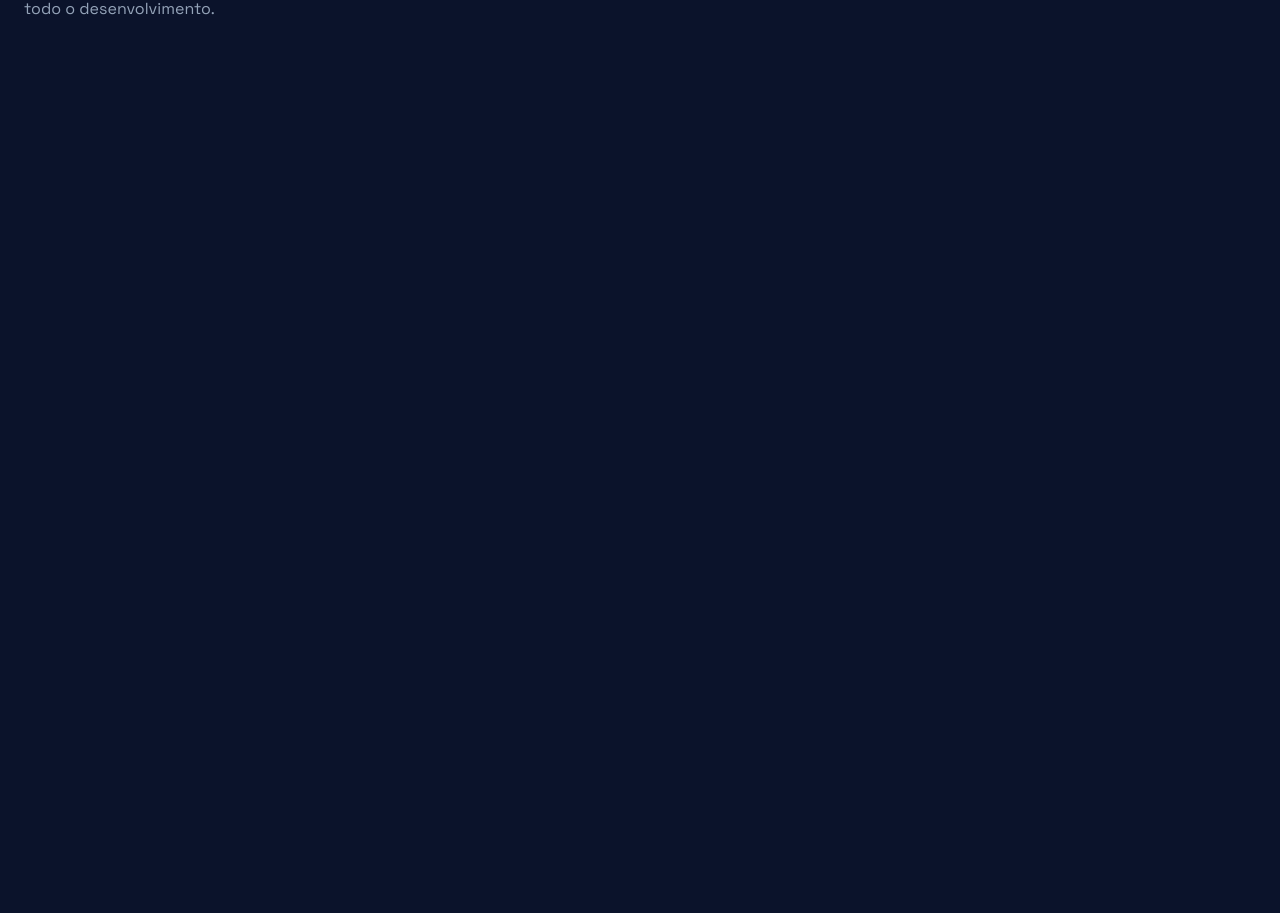
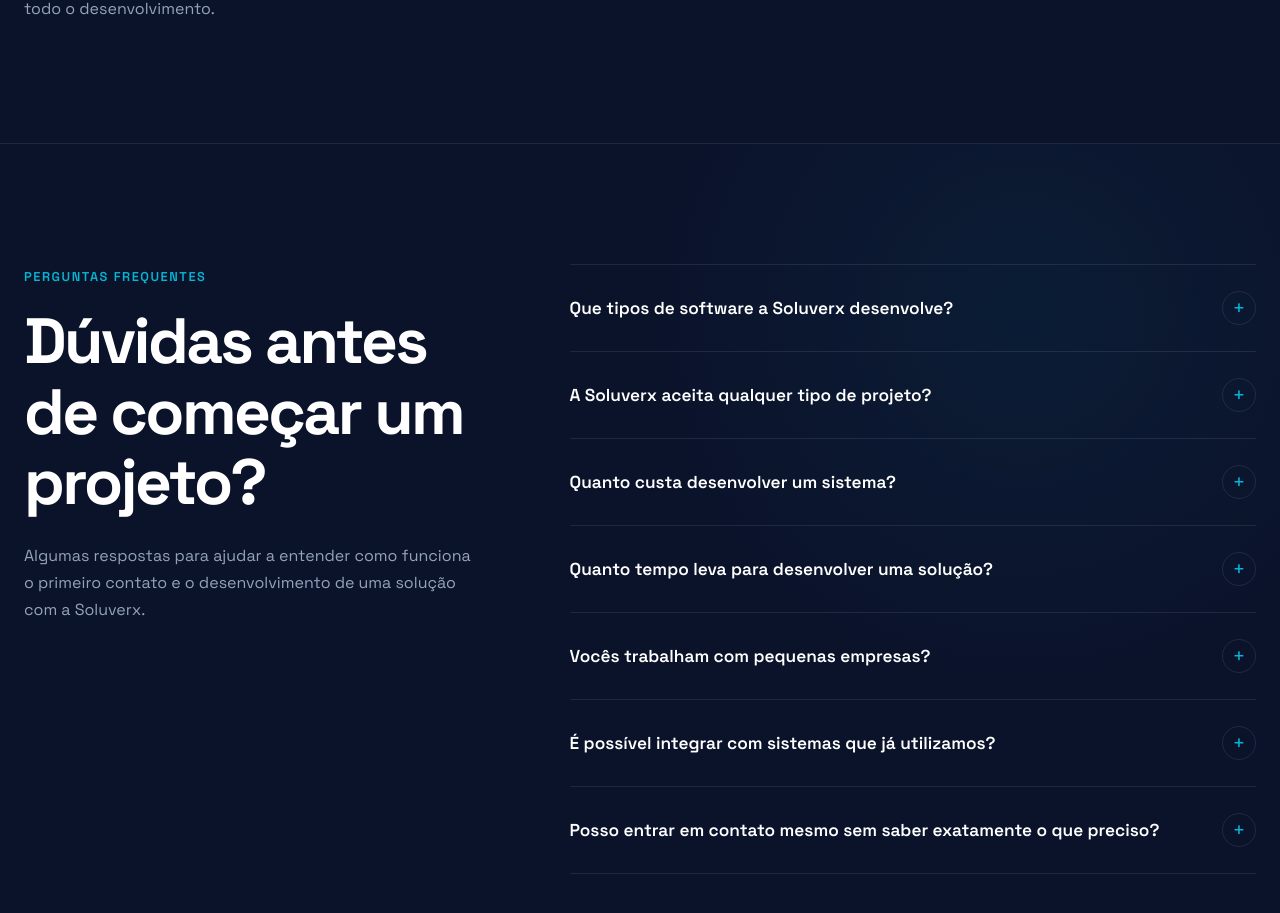
Before and after one commit to Soluverx/soluverx-site, a React (Vite) app: page / in a window 1280 px wide. Shown: the part 6296-7209 px from the top of the page. Before the commit the page ends 6439 px from the top, so only its background shows below. Built offline with nearby package versions, Linux system fonts and the light colour scheme.

Commit message:
cria secao de faq

```diff
--- a/src/App.tsx
+++ b/src/App.tsx
@@ -5,6 +5,7 @@
 import Process from './sections/Process/Process'
 import Differentials from './sections/Differentials/Differentials'
 import About from './sections/About/About'
+import FAQ from './sections/FAQ/FAQ'
 
 function App() {
   return (
@@ -18,6 +19,7 @@
         <Process />
         <Differentials />
         <About />
+        <FAQ />
       </main>
     </>
   )
--- /dev/null
+++ b/src/sections/FAQ/FAQ.css
@@ -0,0 +1,200 @@
+.faq {
+  padding: 120px 0;
+
+  border-top: 1px solid var(--border-color);
+
+  background:
+    radial-gradient(
+      circle at 80% 20%,
+      rgba(6, 182, 212, 0.06),
+      transparent 30%
+    ),
+    var(--color-background);
+}
+
+.faq__container {
+  width: min(
+    calc(100% - (var(--container-padding) * 2)),
+    var(--container-width)
+  );
+
+  margin: 0 auto;
+
+  display: grid;
+  grid-template-columns: 0.8fr 1.2fr;
+  gap: 88px;
+}
+
+.faq__header {
+  max-width: 520px;
+}
+
+.faq__eyebrow {
+  display: inline-block;
+
+  margin-bottom: 20px;
+
+  color: var(--color-cyan);
+
+  font-size: 0.8rem;
+  font-weight: 600;
+
+  letter-spacing: 0.12em;
+  text-transform: uppercase;
+}
+
+.faq__title {
+  font-size: clamp(2.4rem, 5vw, 4.2rem);
+  font-weight: 700;
+
+  letter-spacing: -0.04em;
+}
+
+.faq__intro {
+  margin-top: 24px;
+
+  color: var(--color-text-secondary);
+
+  font-size: 1rem;
+  line-height: 1.7;
+}
+
+.faq__list {
+  border-top: 1px solid var(--border-color);
+}
+
+.faq-item {
+  border-bottom: 1px solid var(--border-color);
+}
+
+.faq-item__button {
+  width: 100%;
+
+  padding: 26px 0;
+
+  display: flex;
+  align-items: center;
+  justify-content: space-between;
+  gap: 24px;
+
+  border: 0;
+
+  background: transparent;
+  color: var(--color-white);
+
+  text-align: left;
+
+  cursor: pointer;
+}
+
+.faq-item__question {
+  font-size: 1.08rem;
+  font-weight: 600;
+  line-height: 1.4;
+}
+
+.faq-item__icon {
+  width: 34px;
+  height: 34px;
+
+  flex-shrink: 0;
+
+  display: flex;
+  align-items: center;
+  justify-content: center;
+
+  border: 1px solid var(--border-color);
+  border-radius: 50%;
+
+  color: var(--color-cyan);
+
+  font-size: 1.3rem;
+  font-weight: 400;
+
+  transition:
+    border-color var(--transition-default),
+    background var(--transition-default),
+    transform var(--transition-default);
+}
+
+.faq-item__button:hover .faq-item__icon {
+  border-color: rgba(6, 182, 212, 0.4);
+  background: rgba(6, 182, 212, 0.06);
+}
+
+.faq-item__answer {
+  display: grid;
+  grid-template-rows: 0fr;
+
+  transition: grid-template-rows var(--transition-default);
+}
+
+.faq-item__answer-inner {
+  overflow: hidden;
+}
+
+.faq-item__answer p {
+  max-width: 680px;
+
+  padding: 0 58px 0 0;
+
+  color: var(--color-text-secondary);
+
+  font-size: 0.95rem;
+  line-height: 1.7;
+
+  opacity: 0;
+
+  transform: translateY(-6px);
+
+  transition:
+    opacity var(--transition-default),
+    transform var(--transition-default),
+    padding var(--transition-default);
+}
+
+.faq-item--open .faq-item__answer {
+  grid-template-rows: 1fr;
+}
+
+.faq-item--open .faq-item__answer p {
+  padding-bottom: 26px;
+
+  opacity: 1;
+
+  transform: translateY(0);
+}
+
+.faq-item--open .faq-item__icon {
+  border-color: rgba(6, 182, 212, 0.4);
+  background: rgba(6, 182, 212, 0.08);
+}
+
+@media (max-width: 900px) {
+  .faq__container {
+    grid-template-columns: 1fr;
+    gap: 56px;
+  }
+
+  .faq__header {
+    max-width: 680px;
+  }
+}
+
+@media (max-width: 640px) {
+  .faq {
+    padding: 88px 0;
+  }
+
+  .faq-item__button {
+    padding: 22px 0;
+  }
+
+  .faq-item__question {
+    font-size: 1rem;
+  }
+
+  .faq-item__answer p {
+    padding-right: 0;
+  }
+}
--- /dev/null
+++ b/src/sections/FAQ/FAQ.tsx
@@ -0,0 +1,105 @@
+import { useState } from 'react'
+import './FAQ.css'
+
+const questions = [
+  {
+    question: 'Que tipos de software a Soluverx desenvolve?',
+    answer:
+      'Desenvolvemos sistemas sob medida, dashboards, automações, integrações, ferramentas internas e MVPs, sempre partindo da necessidade real de cada projeto.',
+  },
+  {
+    question: 'A Soluverx aceita qualquer tipo de projeto?',
+    answer:
+      'Cada demanda é analisada antes de qualquer compromisso. Avaliamos necessidade, complexidade, prazo, viabilidade e capacidade de atendimento antes de confirmar o projeto.',
+  },
+  {
+    question: 'Quanto custa desenvolver um sistema?',
+    answer:
+      'O valor depende do escopo, da complexidade, das integrações necessárias e do tempo de desenvolvimento. Por isso, o orçamento é definido somente após entendermos melhor a necessidade.',
+  },
+  {
+    question: 'Quanto tempo leva para desenvolver uma solução?',
+    answer:
+      'O prazo varia de acordo com o tamanho e a complexidade do projeto. Depois da etapa de entendimento e planejamento, conseguimos estimar o desenvolvimento com mais segurança.',
+  },
+  {
+    question: 'Vocês trabalham com pequenas empresas?',
+    answer:
+      'Sim. A Soluverx atende empresas e negócios que precisam organizar processos, reduzir tarefas manuais, integrar informações ou criar soluções específicas para sua operação.',
+  },
+  {
+    question: 'É possível integrar com sistemas que já utilizamos?',
+    answer:
+      'Em muitos casos, sim. A possibilidade depende de como o sistema atual disponibiliza os dados, por exemplo por API, arquivos, relatórios ou outros meios de integração.',
+  },
+  {
+    question: 'Posso entrar em contato mesmo sem saber exatamente o que preciso?',
+    answer:
+      'Sim. Você pode explicar o problema, a dificuldade ou o processo que gostaria de melhorar. A partir disso, ajudamos a entender se uma solução de software faz sentido.',
+  },
+]
+
+function FAQ() {
+  const [openIndex, setOpenIndex] = useState<number | null>(null)
+
+  function toggleQuestion(index: number) {
+    setOpenIndex((currentIndex) =>
+      currentIndex === index ? null : index,
+    )
+  }
+
+  return (
+    <section className="faq" id="faq">
+      <div className="faq__container">
+        <div className="faq__header">
+          <span className="faq__eyebrow">Perguntas frequentes</span>
+
+          <h2 className="faq__title">
+            Dúvidas antes de começar um projeto?
+          </h2>
+
+          <p className="faq__intro">
+            Algumas respostas para ajudar a entender como funciona o primeiro
+            contato e o desenvolvimento de uma solução com a Soluverx.
+          </p>
+        </div>
+
+        <div className="faq__list">
+          {questions.map((item, index) => {
+            const isOpen = openIndex === index
+
+            return (
+              <article
+                className={`faq-item ${isOpen ? 'faq-item--open' : ''}`}
+                key={item.question}
+              >
+                <button
+                  className="faq-item__button"
+                  type="button"
+                  onClick={() => toggleQuestion(index)}
+                  aria-expanded={isOpen}
+                >
+                  <span className="faq-item__question">
+                    {item.question}
+                  </span>
+
+                  <span className="faq-item__icon" aria-hidden="true">
+                    {isOpen ? '−' : '+'}
+                  </span>
+                </button>
+
+                <div className="faq-item__answer">
+                  <div className="faq-item__answer-inner">
+                    <p>{item.answer}</p>
+                  </div>
+                </div>
+              </article>
+            )
+          })}
+        </div>
+      </div>
+    </section>
+  )
+}
+
+export default FAQ
```
